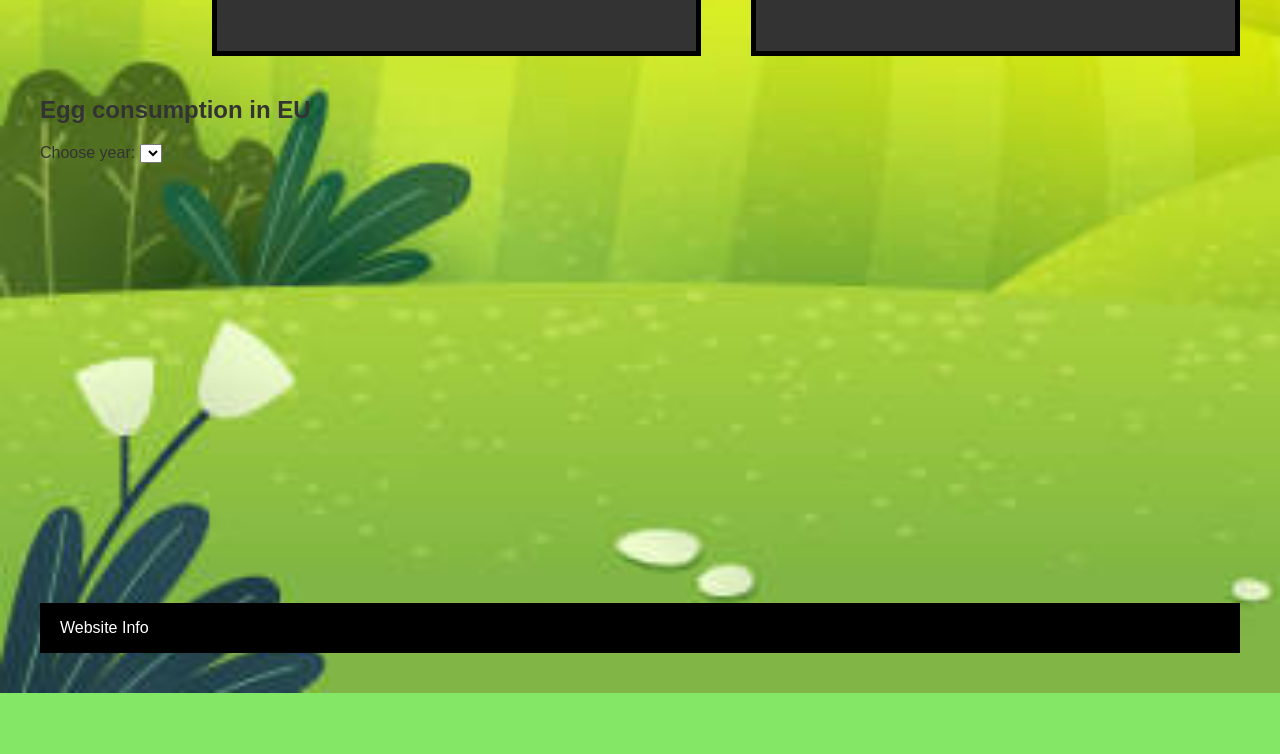
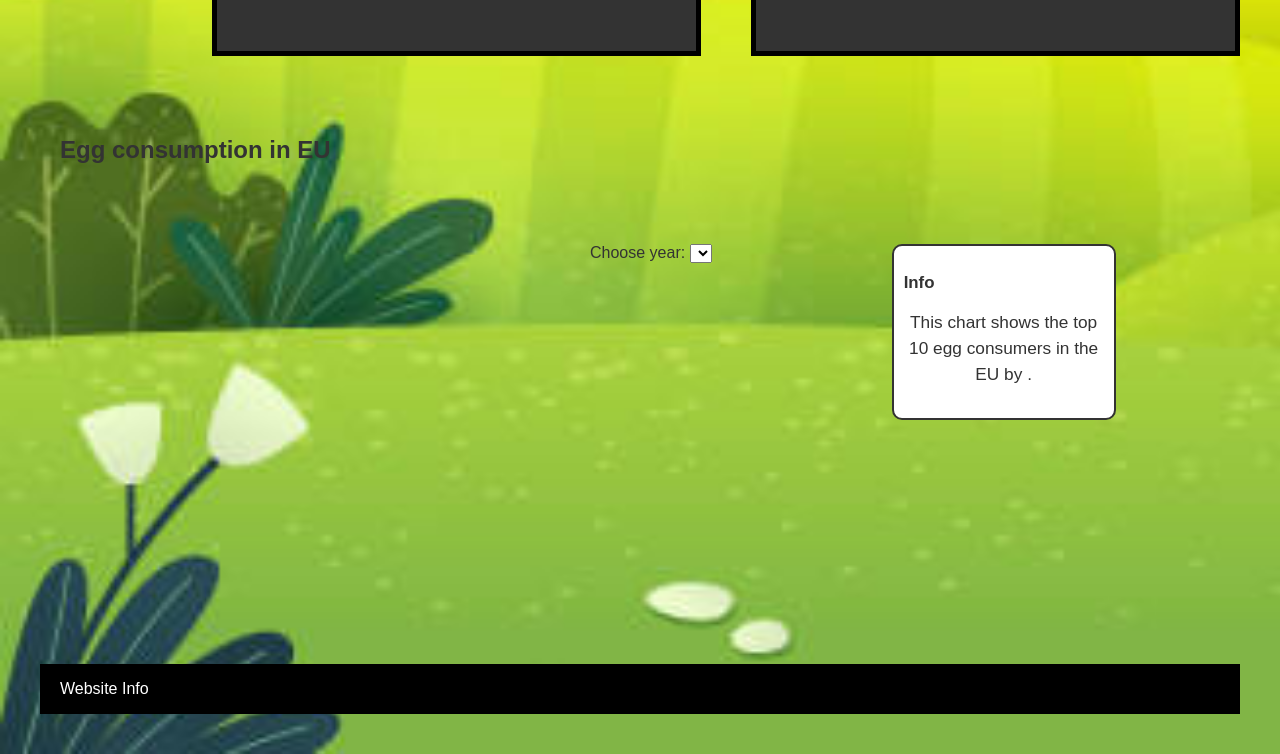
Before and after one commit to SimonStudy-Ops/1SemesterProject, a website: page Website/index.html in a window 1280 px wide. Shown: the part 591-1345 px from the top of the page. Before the commit the page ends 1284 px from the top, so only its background shows below. Drawn offline with nearby package versions, Linux system fonts and the light colour scheme; no server answers.

Commit message:
spacing the items in the eggconsumption-chart, to align them and add the title over them

```diff
--- a/Website/eggconsumption.js
+++ b/Website/eggconsumption.js
@@ -1,5 +1,5 @@
 // Width and height of SVG
-const width = 700;
+const width = 500;
 const height = 400;
 
 const tooltip = d3.select("#tooltip");
--- a/Website/index.html
+++ b/Website/index.html
@@ -38,19 +38,30 @@
           </div>
 
           <!--Egg chart-->
-          <div>
 
+        <div id="egg-chart-header">
           <h2>Egg consumption in EU</h2>
-           <div>
+        </div>
+
+       <div id="eggconsumption">
+           <!-- Chart -->
+            <svg id="egg-bubble-chart"></svg>
+
+          <!-- Dropdown -->
+          <div id="dropdown-container">
              <label for="yearDropdown2">Choose year:</label>
              <select id="yearDropdown2"></select>
            </div>
 
-            <div id = "eggconsumption">
-              <svg id = "egg-bubble-chart"></svg>
+           <!-- Info box -->
+          <div id="info-box">
+             <h3>Info</h3>
+            <p>This chart shows the top 10 egg consumers in the EU by .</p>
          </div>
             <div id="tooltip"> </div>
         </div>
+      <div>
+
 
           <script src="https://cdn.jsdelivr.net/npm/d3@7"></script>
           <script src="Import-export.js"></script>
--- a/Website/styles.css
+++ b/Website/styles.css
@@ -76,19 +76,42 @@ p{
   padding-top: 50px;
 }
 
+#egg-chart-header{
+  padding: 20px;
+}
+
 #eggconsumption {
- width: 100%;
+  width: 100%;
   overflow: visible;
   padding: 20px;
+  display: flex;
+  align-items: flex-start;
+  gap: 30px; /* spacing between the three elements */
+  margin-top: 20px;
 }
 
 #egg-bubble-chart {
   display: block;
-  width: 700px;
+  width: 500px;
   height: 400px;
   overflow: visible;
+  flex-shrink: 0;
 }
 
+#dropdown-container {
+  min-width: 120px;
+
+}
+
+#info-box {
+  background: white;
+  border: 2px solid #333;
+  padding: 10px;
+  border-radius: 10px;
+  max-width: 200px;
+  font-size: 0.9em;
+  margin-left: 150px;
+}
 #tooltip {
     position: absolute;
     display: none;
```
Lines whose indentation alone changed are shown as unchanged.
